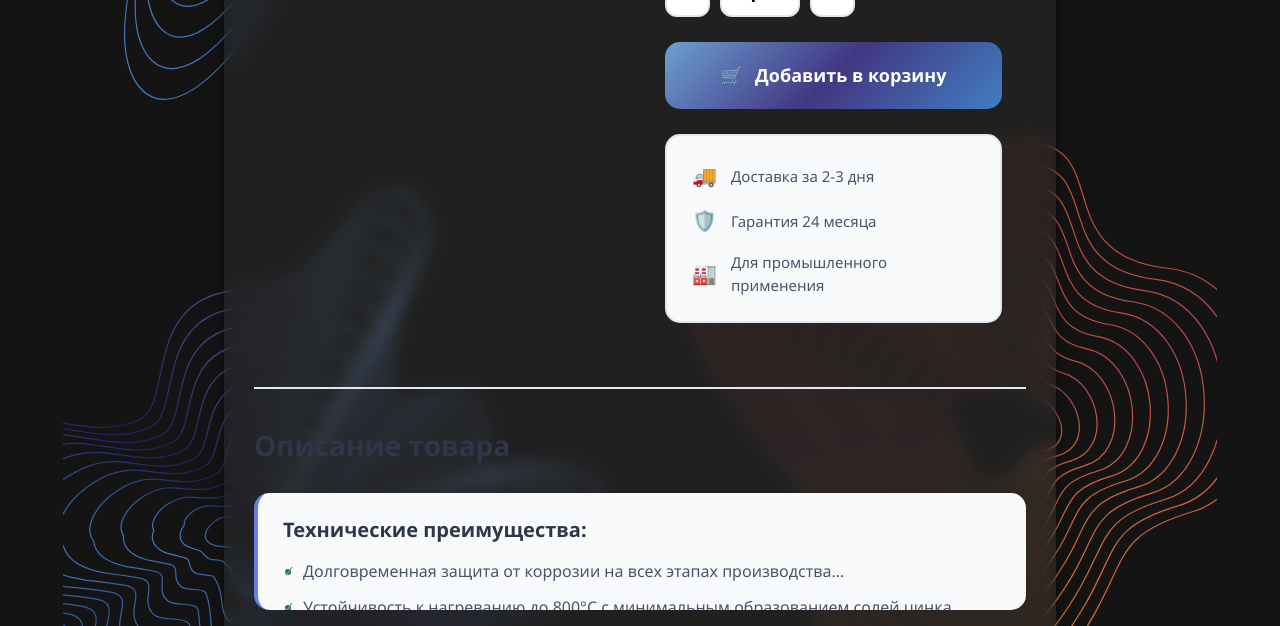
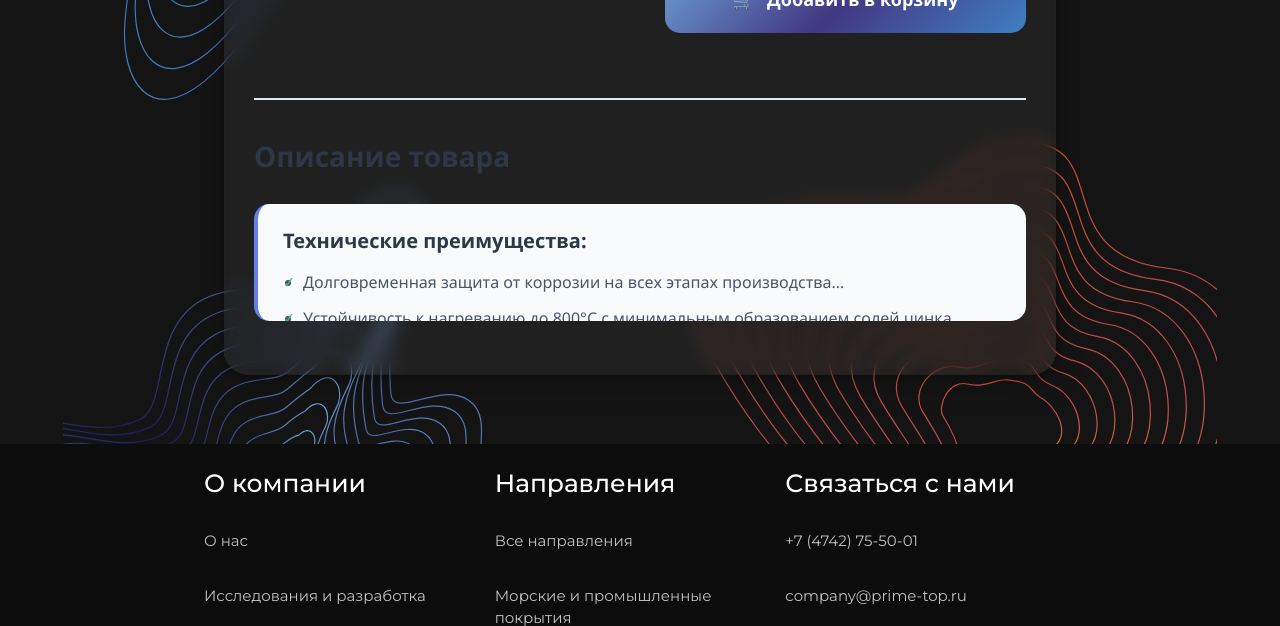
Before and after one commit to pussiboy2012/neoangin, a Flask app: template app/templates/product.html in a window 1280 px wide. Shown: the part 697-1323 px from the top of the page. Run offline with Flask 3, Linux system fonts and the light colour scheme; the template is opened without the code that fills it, so the values that code supplies are empty.

Commit message:
чота какие-то изменения

```diff
--- a/app/templates/product.html
+++ b/app/templates/product.html
@@ -85,22 +85,6 @@
                         </button>
                     </div>
                 </form>
-
-                <!-- Дополнительная информация -->
-                <div class="product-features">
-                    <div class="feature-item">
-                        <span class="feature-icon">🚚</span>
-                        <span class="feature-text">Доставка за 2-3 дня</span>
-                    </div>
-                    <div class="feature-item">
-                        <span class="feature-icon">🛡️</span>
-                        <span class="feature-text">Гарантия 24 месяца</span>
-                    </div>
-                    <div class="feature-item">
-                        <span class="feature-icon">🏭</span>
-                        <span class="feature-text">Для промышленного применения</span>
-                    </div>
-                </div>
             </div>
         </div>
 
@@ -156,12 +140,6 @@
     margin: 20px 0;
 }
 
-.product-header {
-    margin-bottom: 30px;
-    border-bottom: 2px solid #e2e8f0;
-    padding-bottom: 20px;
-    position: relative;
-}
 
 /* Стили для кнопки "Назад" */
 .header-top {
@@ -571,6 +549,7 @@
 }
 
 .quantity-input {
+    flex: 1;
     width: 80px;
     height: 45px;
     border: 2px solid #e2e8f0;
--- a/static/css/style.css
+++ b/static/css/style.css
@@ -1168,10 +1168,6 @@ p.footer-link:hover{
     object-fit: cover;
 }
 
-.product-content {
-    padding: 1.5rem;
-}
-
 .product-title {
     font-size: 1.2rem;
     font-weight: 700;
```
